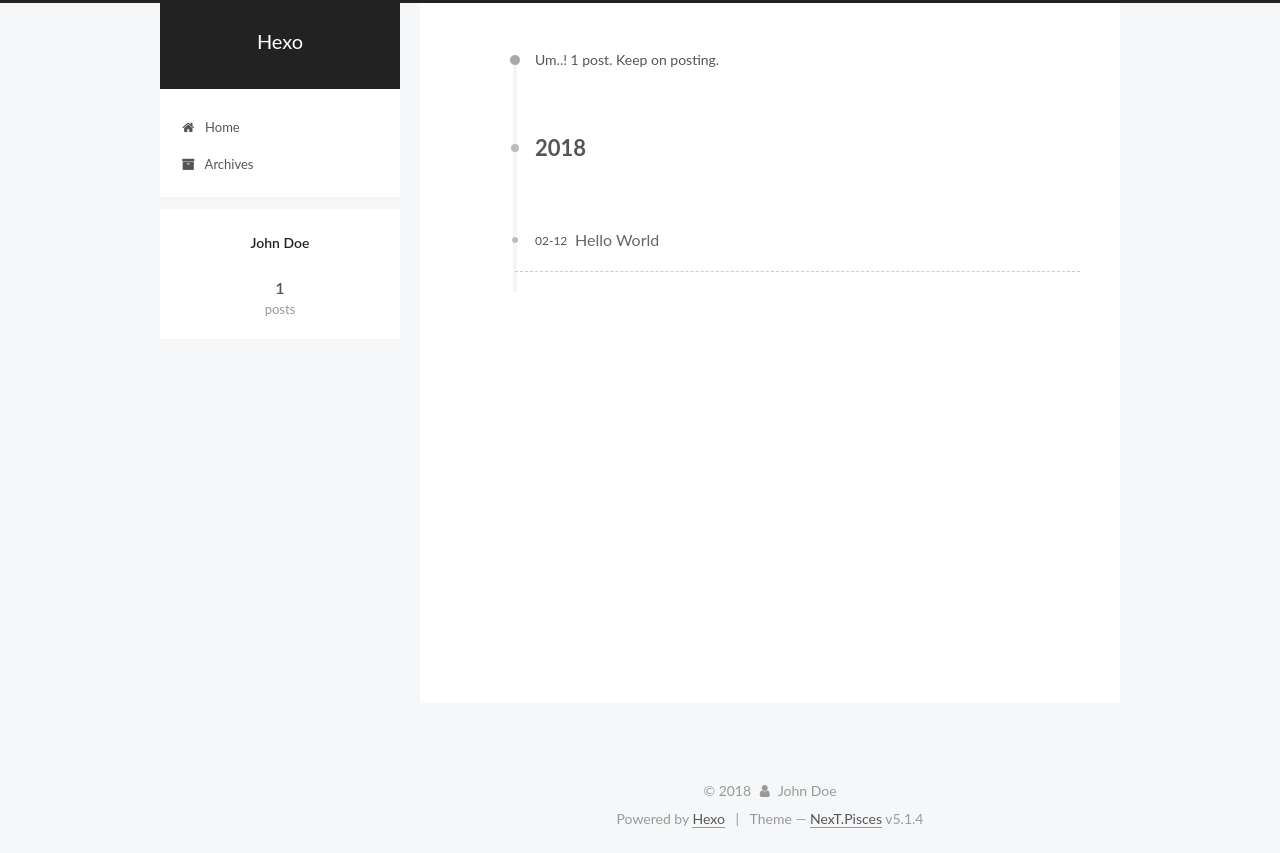
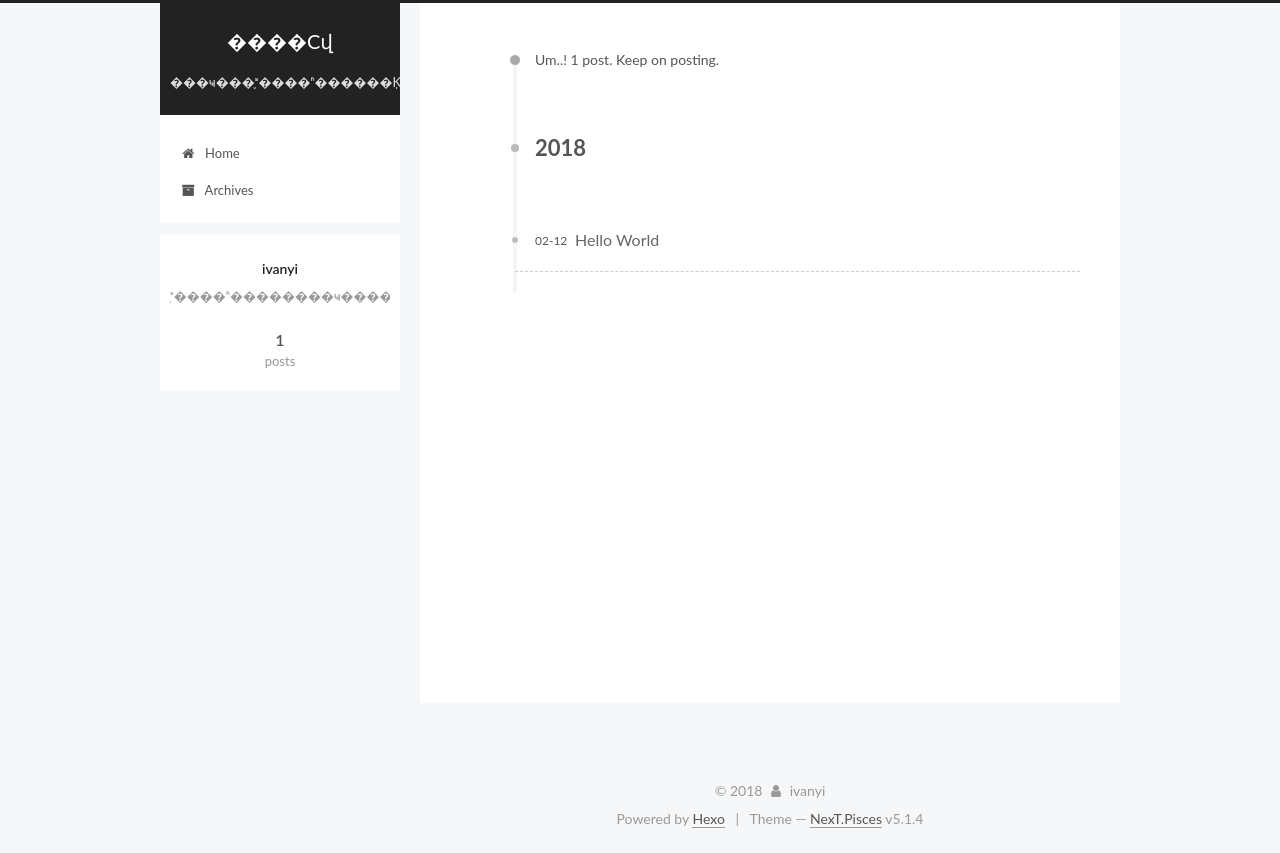
Before and after one commit to coldwateryi/coldwateryi.github.io, a plain HTML site: page archives/index.html in a window 1280 px wide. Drawn offline with Linux system fonts and the light colour scheme.

Commit message:
Site updated: 2018-02-12 14:19:16

```diff
--- a/archives/index.html
+++ b/archives/index.html
@@ -5,7 +5,7 @@
 
 
 
-<html class="theme-next pisces use-motion" lang="">
+<html class="theme-next pisces use-motion" lang="zh-CN">
 <head>
   <meta charset="UTF-8"/>
 <meta http-equiv="X-UA-Compatible" content="IE=edge" />
@@ -79,12 +79,16 @@
 
 
 
+<meta name="description" content="֪ʶ����ʱ��������ҹ����Ķ�������д����˼ά��ͼ">
 <meta property="og:type" content="website">
-<meta property="og:title" content="Hexo">
+<meta property="og:title" content="����Сվ">
 <meta property="og:url" content="http://yoursite.com/archives/index.html">
-<meta property="og:site_name" content="Hexo">
+<meta property="og:site_name" content="����Сվ">
+<meta property="og:description" content="֪ʶ����ʱ��������ҹ����Ķ�������д����˼ά��ͼ">
+<meta property="og:locale" content="zh-CN">
 <meta name="twitter:card" content="summary">
-<meta name="twitter:title" content="Hexo">
+<meta name="twitter:title" content="����Сվ">
+<meta name="twitter:description" content="֪ʶ����ʱ��������ҹ����Ķ�������д����˼ά��ͼ">
 
 
 
@@ -120,7 +124,7 @@
 
 
 
-  <title>Archive | Hexo</title>
+  <title>Archive | ����Сվ</title>
 
 
 
@@ -132,7 +136,7 @@
 
 </head>
 
-<body itemscope itemtype="http://schema.org/WebPage" lang="">
+<body itemscope itemtype="http://schema.org/WebPage" lang="zh-CN">
 
 
 
@@ -150,12 +154,12 @@
     <div class="custom-logo-site-title">
       <a href="/"  class="brand" rel="start">
         <span class="logo-line-before"><i></i></span>
-        <span class="site-title">Hexo</span>
+        <span class="site-title">����Сվ</span>
         <span class="logo-line-after"><i></i></span>
       </a>
     </div>
 
-        <p class="site-subtitle"></p>
+        <p class="site-subtitle">���ҹ���֪ʶ����ʱ������Ķ�������д����˼ά��ͼ</p>
 
   </div>
 
@@ -313,8 +317,8 @@
         <div class="site-overview">
           <div class="site-author motion-element" itemprop="author" itemscope itemtype="http://schema.org/Person">
 
-              <p class="site-author-name" itemprop="name">John Doe</p>
-              <p class="site-description motion-element" itemprop="description"></p>
+              <p class="site-author-name" itemprop="name">ivanyi</p>
+              <p class="site-description motion-element" itemprop="description">֪ʶ����ʱ��������ҹ����Ķ�������д����˼ά��ͼ</p>
           </div>
 
           <nav class="site-state motion-element">
@@ -369,7 +373,7 @@
   <span class="with-love">
     <i class="fa fa-user"></i>
   </span>
-  <span class="author" itemprop="copyrightHolder">John Doe</span>
+  <span class="author" itemprop="copyrightHolder">ivanyi</span>
 
 
 </div>
--- a/css/main.css
+++ b/css/main.css
@@ -1823,7 +1823,7 @@ pre .javascript .function {
   width: 4px;
   height: 4px;
   border-radius: 50%;
-  background: #cd4b91;
+  background: #a8cd9c;
 }
 .links-of-blogroll {
   font-size: 13px;
```
Also changed, not shown: 2018/02/12/hello-world/index.html (+12 -11 lines), archives/2018/02/index.html (+15 -11 lines), archives/2018/index.html (+15 -11 lines), index.html (+17 -13 lines).
